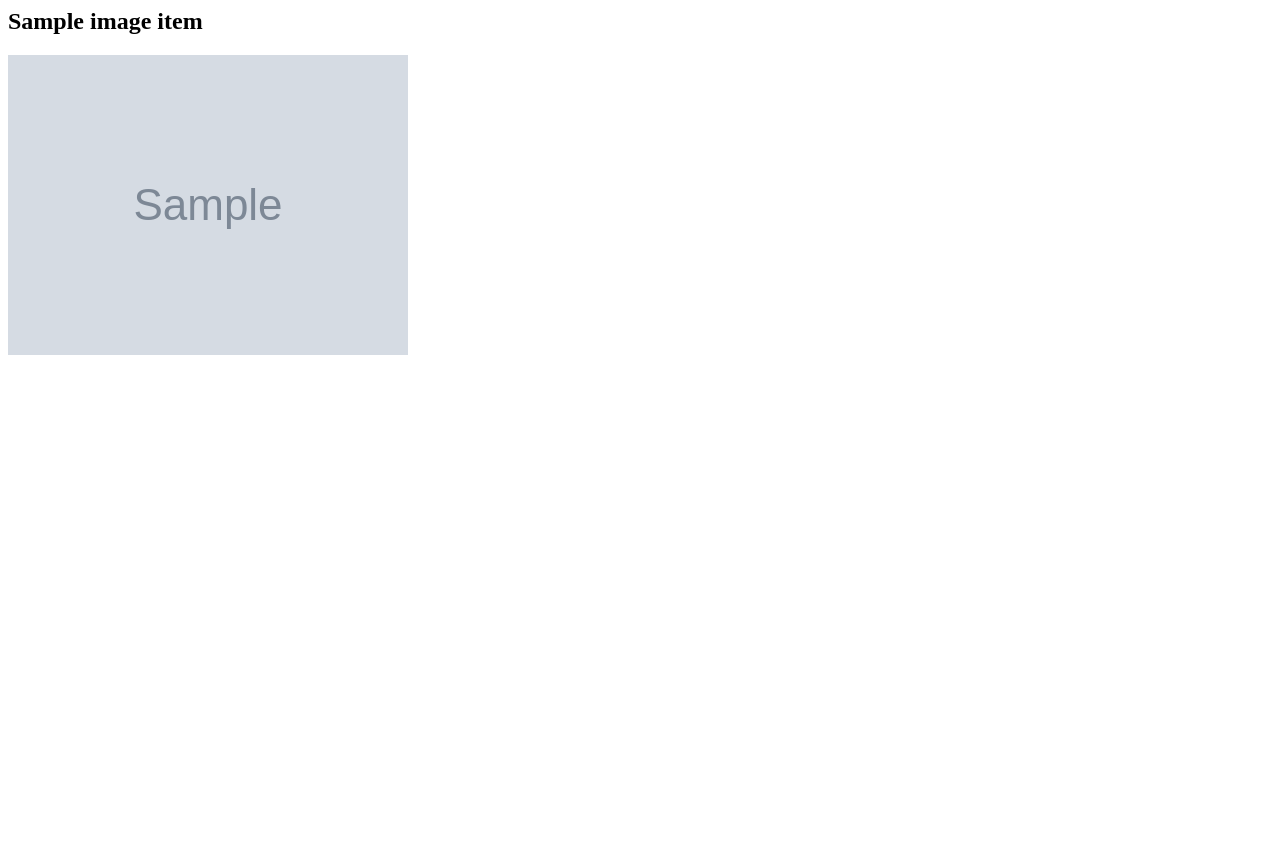
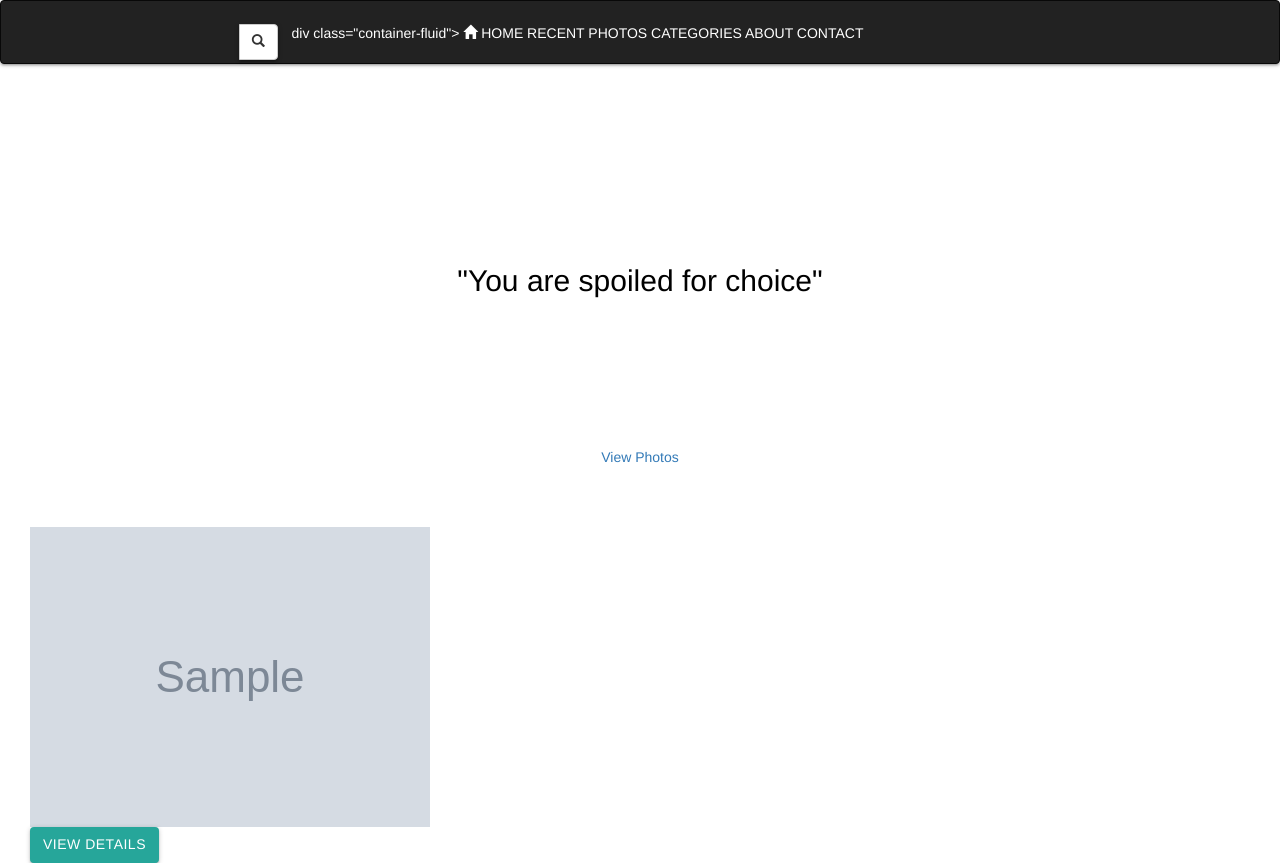
Before and after one commit to LoiseMwarangu/image-gallery, a Django app: template imagesgallery/templates/index.html in a window 1280 px wide. Before the commit the page ends 355 px from the top, so only its background shows below. Run offline with Django 3.2, Linux system fonts and the light colour scheme; tables that the repository leaves empty hold one stand-in row (values such as "Sample post"); the template is opened without the code that fills it: values that come from a table or form of the project are taken from there, most other values are stand-ins (such as "Sample title", 1, 10 or a date in 2020); grey boxes marked "Sample" are stand-in pictures; some libraries are stand-ins or nearby versions.

Commit message:
added tests for methods in classes and added content to template files

```diff
--- a/imagesgallery/templates/all-photos/base.html
+++ b/imagesgallery/templates/all-photos/base.html
@@ -1,26 +1,63 @@
 {% load bootstrap3 %}
-{% load static%}
+{% load static %}
 <!DOCTYPE html>
-<html>
+<html lang="en">
+
 <head>
-  <meta charset="utf-8">
+    <meta charset="UTF-8">
+    <meta name="viewport" content="width=device-width, initial-scale=1.0">
+    <meta http-equiv="X-UA-Compatible" content="ie=edge">
+    <title></title>
 
-  {% if title %}
-  <title> image gallery- {{title}}</title>
-  {% else %}
-    <title> image gallery</title>
-  {% endif %}
-  {% block styles %}
+    {% block styles %}
+    <link href="https://fonts.googleapis.com/icon?family=Material+Icons" rel="stylesheet">
+    <link rel="stylesheet" href="https://cdnjs.cloudflare.com/ajax/libs/materialize/1.0.0/css/materialize.min.css">
     {% bootstrap_css %}
-    <link rel="stylesheet" href="{% static 'css/basephotos.css' %}">
-  {% endblock %}
+    <link rel="stylesheet" href="{% static 'css/base.css' %}">
+    {% endblock %}
 
 </head>
-<body>
+
+<body class="white black-text">
+
+    {% include "navbar.html" %}
+
+    {% block content %}{% endblock %}
 
     {% block scripts %}
-        <script src="https://ajax.googleapis.com/ajax/libs/jquery/3.2.1/jquery.min.js"></script>
-     {% bootstrap_javascript %}
+    <script src="https://code.jquery.com/jquery-3.3.1.min.js"></script>
+    <script src="https://ajax.googleapis.com/ajax/libs/jquery/3.2.1/jquery.min.js"></script>
+    <script src="https://cdnjs.cloudflare.com/ajax/libs/materialize/1.0.0/js/materialize.min.js"></script>
+    <script>
+        document.querySelectorAll('a[href^="#"]').forEach(anchor => {
+            anchor.addEventListener('click', function (e) {
+                e.preventDefault();
+
+                document.querySelector(this.getAttribute('href')).scrollIntoView({
+                    behavior: 'smooth'
+                });
+            });
+        });
+    </script>
+
+    <script>
+        $(document).ready(function () {
+            $('.modal').modal();
+        });
+    </script>
+    <script>
+        function myFunction() {
+            // Get the text field
+            var copyText = document.getElementById("myInput");
+            // Select the text field
+            copyText.select();
+            // copies the text inside the text field
+            document.execCommand("copy");
+            // alerts that the link is copied *
+            alert("Copied the text: " + copyText.value);
+        }
+    </script>
     {% endblock %}
 </body>
+
 </html>
--- a/imagesgallery/templates/all-photos/recent.html
+++ b/imagesgallery/templates/all-photos/recent.html
@@ -16,11 +16,10 @@
 
           {% empty %}
           <div class="row">
-            <h2 class="text-center">No photos have been posted recently</h2>
+            <h2 class="text-center">No photos have been posted today</h2>
           </div>
           {% endfor %}
 
         </div>
 
-        {% endblock %}
 </html>
--- a/imagesgallery/templates/index.html
+++ b/imagesgallery/templates/index.html
@@ -1,20 +1,56 @@
-<html lang="en">
-<head>
-    <meta charset="UTF-8">
-    <meta name="viewport" content="width=device-width, initial-scale=1.0">
-    <meta http-equiv="X-UA-Compatible" content="ie=edge">
-    <title>Document</title>
-</head>
-<body>
-    <div class="row">
-        <div class="col-xs-6 col-sm-6 col-md-6 col-lg-6">
-          <h2 class="text-center"> {{ image_item.image_name }} </h2>
+{% extends 'base.html' %}
+
+{% block content %}
+<div class="container-fluid" id="display">
+<br>
+<br>
+<br>
+<br>
+<br>
+<br>
+    <div id="homepage" style="text-align:center">
+        <br><br>
+        <h2 class="sub-title">"You are spoiled for choice"</h2>
+        <br>
+        <br>
+        <br>
+        <br>
+        <br>
+        <br>
+        <br>
+
+        <a href="#photos" class="button button-accent">View Photos</a>
+
+    </div>
+
+</div>
+<div class="container-fluid text-text white" id="photos">
+    <br>
+    <br>
+    <br>
+    <!-- loop through photos  -->
+    {% for image in images %}
+    <!-- display articles -->
+    <div class="col-xs-12 col-sm-12 col-md-4 col-lg-4">
+
+        <div class=" white">
+            <div class="card-image">
+                <img src="{{image.photo.url}}" class="img">
+                <a class="btn" href="/image/{{image.id}}">view details</a>
+            </div>
         </div>
 
-        <!--Display  uploaded images  -->
-        <div class="col-xs-6 col-sm-6 col-md-6 col-lg-6">
-          <img src="{{image_item.photo.url}}" class="img-responsive" alt="Image">
-        </div>
-      </div>
-</body>
-</html>
+    </div>
+    {% endfor %}
+
+
+    <br>
+    <br>
+    <br>
+    <br>
+</div>
+
+</div>
+
+
+{% endblock %}
```
Also changed, not shown: imagesgallery/tests.py (+60 -1 lines).
